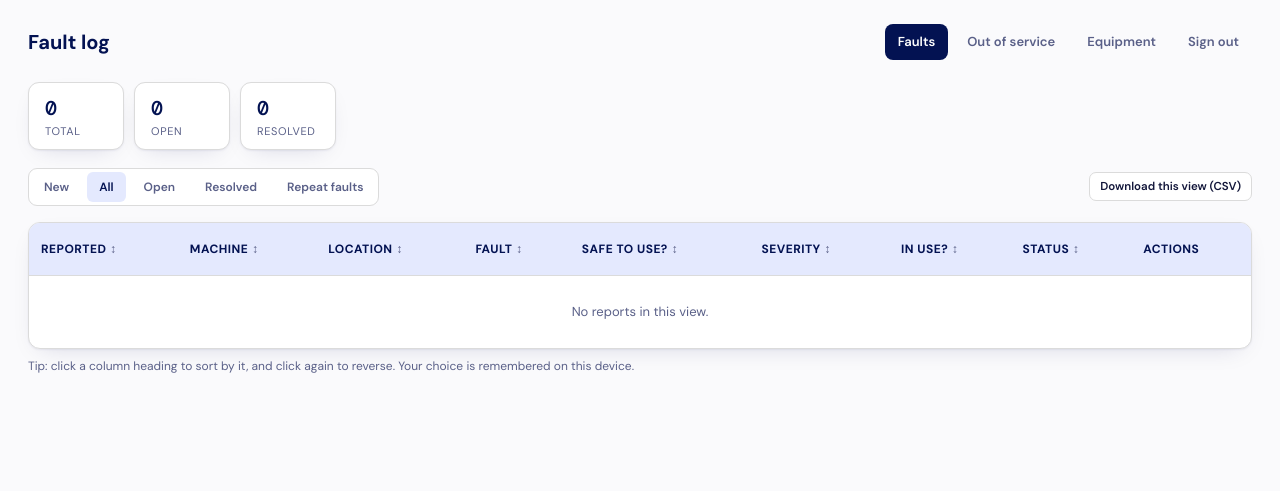
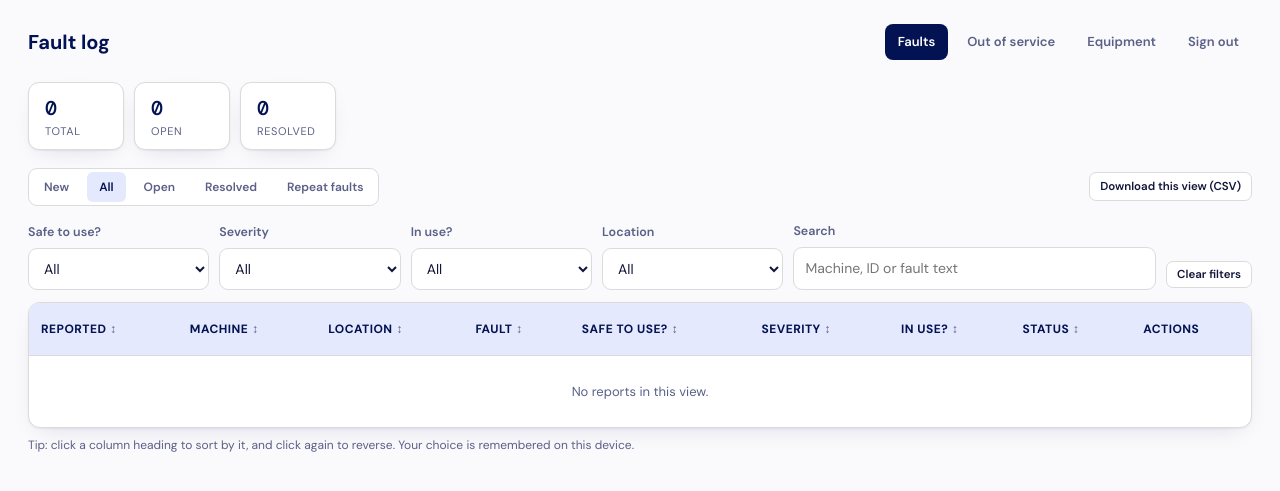
Before and after one commit to boardtom/GymFaultReporting, a Flask app: page /log in a window 1280 px wide. Shown: the top 491 px of the page. Run offline with Flask 3, Linux system fonts and the light colour scheme; the visitor is signed in with stand-in values (Sample User, id 1); data that the repository does not hold is empty.

Commit message:
Fault log: filters for safe to use, severity, in use, location and search
Co-Authored-By: Claude Sonnet 5.5 <noreply@anthropic.com>
Claude-Session: https://claude.ai/code/session_01RkkUayfzC9piqSMAf3fASs

```diff
--- a/templates/log.html
+++ b/templates/log.html
@@ -34,6 +34,26 @@
   <a href="{{ url_for('export_log', status=status_filter) }}" class="row-btn" style="margin-top:4px;">Download this view (CSV)</a>
   </div>
 
+  <div class="form-row filter-bar" style="margin-bottom:12px;align-items:flex-end;">
+    <label class="field" style="margin-bottom:0;">Safe to use?
+      <select id="f-safe"><option value="">All</option><option value="2">No</option><option value="1">Not sure</option><option value="0">Yes / not recorded</option></select>
+    </label>
+    <label class="field" style="margin-bottom:0;">Severity
+      <select id="f-sev"><option value="">All</option><option value="3">High</option><option value="2">Medium</option><option value="1">Low</option><option value="0">Not set</option></select>
+    </label>
+    <label class="field" style="margin-bottom:0;">In use?
+      <select id="f-use"><option value="">All</option><option value="1">Out of service</option><option value="0">In service</option></select>
+    </label>
+    <label class="field" style="margin-bottom:0;">Location
+      <select id="f-loc"><option value="">All</option>{% for loc in reports|map(attribute='machine.location')|unique|sort %}<option value="{{ loc|lower }}">{{ loc }}</option>{% endfor %}</select>
+    </label>
+    <label class="field" style="flex:2;margin-bottom:0;">Search
+      <input type="search" id="f-q" placeholder="Machine, ID or fault text">
+    </label>
+    <button type="button" class="row-btn" id="f-clear" style="margin-bottom:2px;">Clear filters</button>
+  </div>
+  <p id="f-count" style="color:var(--text-muted);font-size:12.5px;margin:0 0 8px;"></p>
+
   <div class="table-wrap">
     <table>
       <thead>
@@ -53,7 +73,7 @@
         {% for r in reports %}
         <tr{% if r.machine.out_of_service %} class="row-oos"{% endif %}>
           <td class="mono" data-key="date" data-v="{{ r.created_at.strftime('%Y%m%d%H%M%S') }}">{{ r.created_at|uk('%d %b %H:%M') }}</td>
-          <td data-key="machine" data-v="{{ r.machine.name|lower }}">{{ r.machine.name }}<div class="mono" style="color:var(--text-muted);font-size:11px;">{{ r.machine.id }}</div>
+          <td data-key="machine" data-v="{{ r.machine.name|lower }}" data-q="{{ (r.machine.name ~ ' ' ~ r.machine.id ~ ' ' ~ r.fault_type ~ ' ' ~ (r.details or ''))|lower }}">{{ r.machine.name }}<div class="mono" style="color:var(--text-muted);font-size:11px;">{{ r.machine.id }}</div>
             {% if repeats.get(r.machine_id) %}<span class="badge repeat" style="margin-top:4px;white-space:nowrap;" title="{{ repeats[r.machine_id] }} reports in the last {{ repeat_days }} days">Repeat fault ({{ repeats[r.machine_id] }})</span>{% endif %}</td>
           <td data-key="location" data-v="{{ r.machine.location|lower }}">{{ r.machine.location }}</td>
           <td class="fault-cell" data-key="fault" data-v="{{ r.fault_type|lower }}"><strong>{{ r.fault_type }}</strong>{% if r.details %}<div class="fault-details">{{ r.details }}</div><button type="button" class="more-btn" hidden>Show more</button>{% endif %}</td>
@@ -158,6 +178,32 @@
       var open = d.classList.toggle('open'); b.textContent = open ? 'Show less' : 'Show more';
     });
   });
+  var F = {safe: 'f-safe', severity: 'f-sev', inuse: 'f-use'}, fl = document.getElementById('f-loc'),
+      fq = document.getElementById('f-q'), fc = document.getElementById('f-count');
+  function cell(r, k) { var c = r.querySelector('td[data-key="' + k + '"]'); return c ? c.dataset.v : ''; }
+  function applyFilters() {
+    var all = rows(), n = 0, q = fq.value.trim().toLowerCase();
+    all.forEach(function (r) {
+      var show = true;
+      Object.keys(F).forEach(function (k) { var v = document.getElementById(F[k]).value; if (v !== '' && cell(r, k) !== v) show = false; });
+      if (fl.value && cell(r, 'location') !== fl.value) show = false;
+      if (q && r.querySelector('td[data-q]').dataset.q.indexOf(q) === -1) show = false;
+      r.style.display = show ? '' : 'none';
+      if (show) n++;
+    });
+    fc.textContent = all.length ? 'Showing ' + n + ' of ' + all.length + ' reports in this tab' : '';
+  }
+  ['f-safe', 'f-sev', 'f-use', 'f-loc'].forEach(function (id) { document.getElementById(id).addEventListener('change', applyFilters); });
+  fq.addEventListener('input', applyFilters);
+  document.getElementById('f-clear').addEventListener('click', function () {
+    ['f-safe', 'f-sev', 'f-use', 'f-loc'].forEach(function (id) { document.getElementById(id).value = ''; }); fq.value = ''; applyFilters();
+  });
+  var FK = 'faultlog-filters', ids = ['f-safe', 'f-sev', 'f-use', 'f-loc', 'f-q'];
+  try { var sv = JSON.parse(sessionStorage.getItem(FK) || '{}'); ids.forEach(function (id) { var el = document.getElementById(id); if (sv[id] !== undefined) el.value = sv[id]; if (el.value !== sv[id] && id !== 'f-q') el.value = ''; }); } catch (e) {}
+  function saveFilters() { try { var o = {}; ids.forEach(function (id) { o[id] = document.getElementById(id).value; }); sessionStorage.setItem(FK, JSON.stringify(o)); } catch (e) {} }
+  ids.forEach(function (id) { document.getElementById(id).addEventListener(id === 'f-q' ? 'input' : 'change', saveFilters); });
+  document.getElementById('f-clear').addEventListener('click', saveFilters);
+  applyFilters();
   try { var s = (localStorage.getItem(KEY) || '').split(':'); if (s[0] && s[1]) sortBy(s[0], s[1]); } catch (e) {}
 })();
 </script>
```
